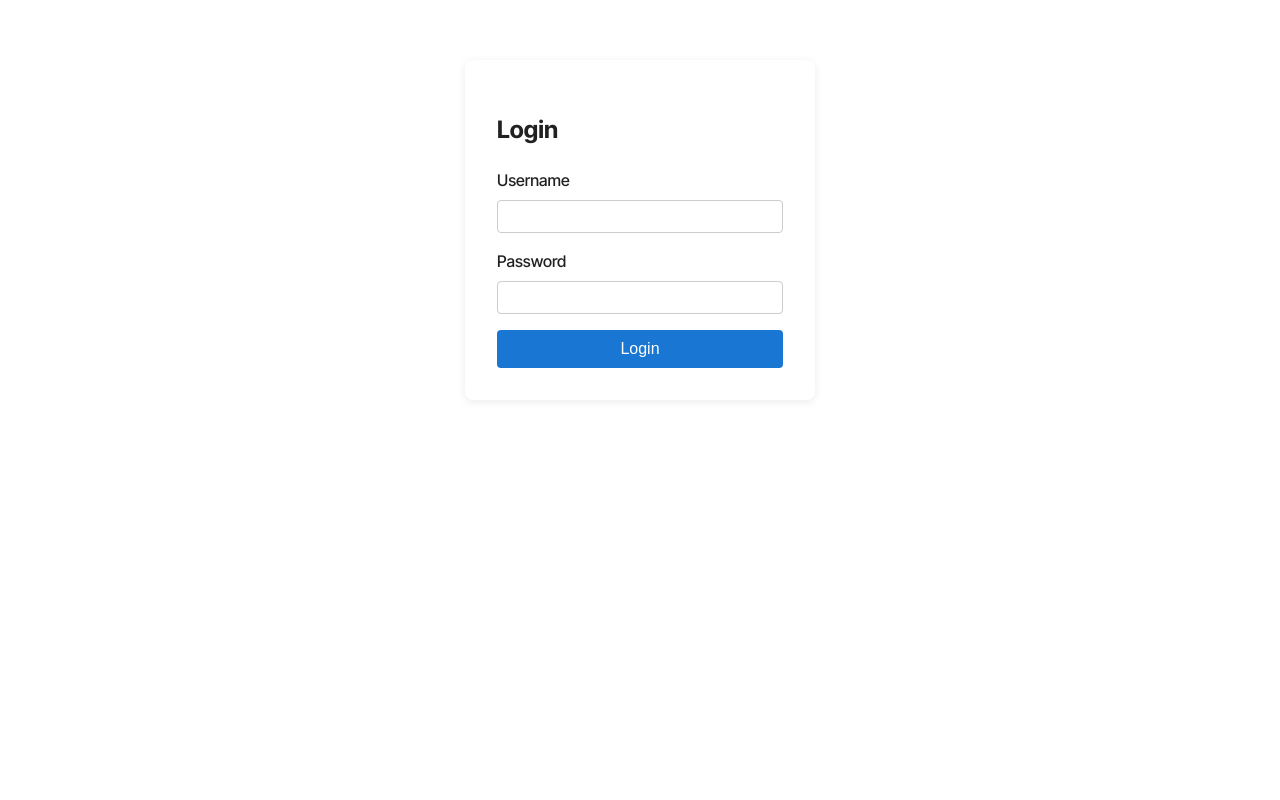
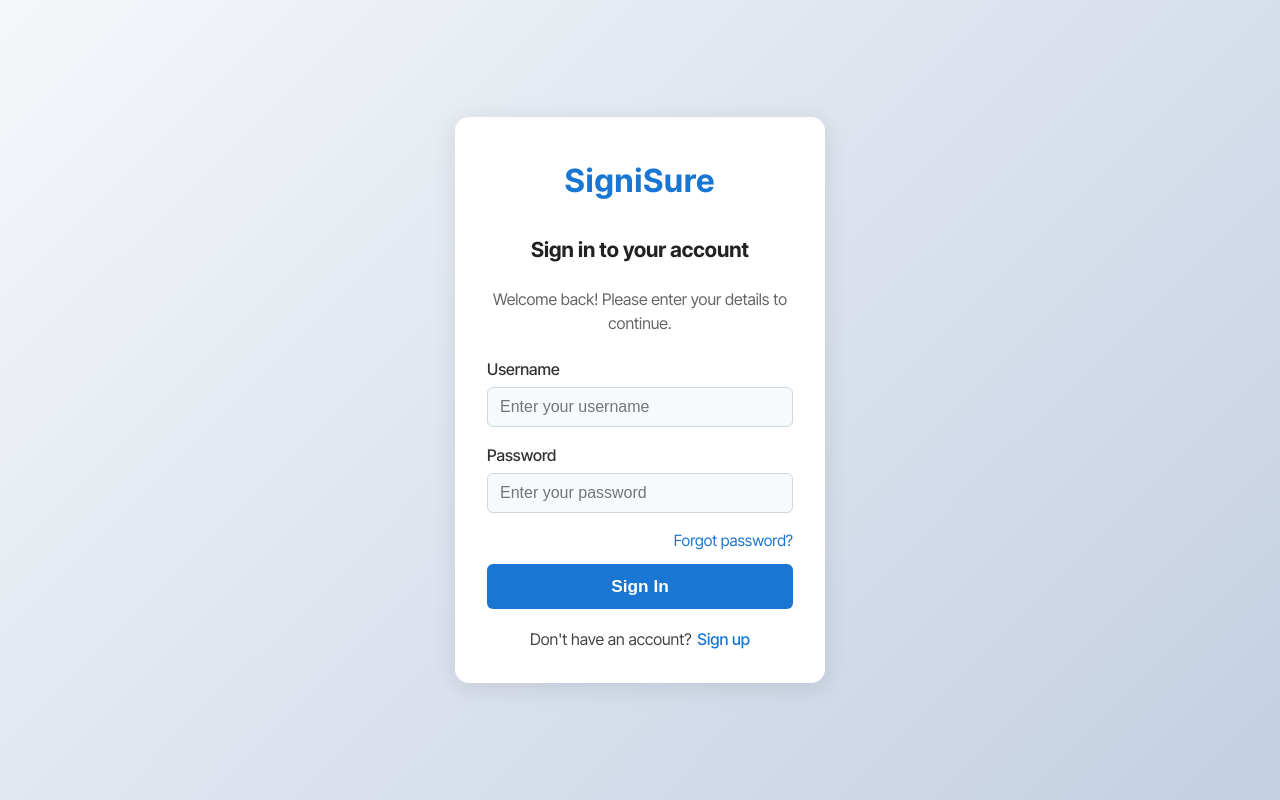
Before and after one commit to arunoday-c/SigniSure-fe, a React (Create React App) app: page /login in a window 1280 px wide. Built offline with nearby package versions, Linux system fonts and the light colour scheme.

Commit message:
login page better design

```diff
--- a/src/pages/Login/Login.css
+++ b/src/pages/Login/Login.css
@@ -1,40 +1,121 @@
+.login-bg {
+  min-height: 100vh;
+  background: linear-gradient(135deg, #f5f7fa 0%, #c3cfe2 100%);
+  display: flex;
+  align-items: center;
+  justify-content: center;
+}
+
 .login-container {
-  max-width: 350px;
-  margin: 60px auto;
-  padding: 32px;
+  max-width: 370px;
+  width: 100%;
+  margin: 40px auto;
+  padding: 40px 32px 32px 32px;
   background: #fff;
-  border-radius: 8px;
-  box-shadow: 0 2px 8px rgba(0, 0, 0, 0.08);
+  border-radius: 14px;
+  box-shadow: 0 4px 24px rgba(0, 0, 0, 0.1);
+  display: flex;
+  flex-direction: column;
+  align-items: center;
+}
+
+.login-logo {
+  font-family: "Inter Tight", "Roboto", sans-serif;
+  font-size: 2rem;
+  font-weight: 700;
+  color: #1976d2;
+  margin-bottom: 12px;
+  letter-spacing: 1px;
+}
+
+.login-title {
+  font-size: 1.3rem;
+  font-weight: 600;
+  margin-bottom: 6px;
+  color: #222;
+  text-align: center;
+}
+
+.login-subtext {
+  font-size: 1rem;
+  color: #666;
+  margin-bottom: 22px;
+  text-align: center;
 }
 
 .login-form {
   display: flex;
   flex-direction: column;
+  width: 100%;
 }
 
 .login-form label {
-  margin-bottom: 8px;
+  margin-bottom: 6px;
   font-weight: 500;
+  color: #333;
 }
 
 .login-form input {
   margin-bottom: 16px;
-  padding: 8px;
-  border: 1px solid #ccc;
-  border-radius: 4px;
+  padding: 10px 12px;
+  border: 1px solid #cfd8dc;
+  border-radius: 6px;
+  font-size: 1rem;
+  background: #f7fafc;
+  transition: border 0.2s;
+}
+
+.login-form input:focus {
+  border: 1.5px solid #1976d2;
+  outline: none;
+  background: #fff;
+}
+
+.login-links {
+  display: flex;
+  justify-content: flex-end;
+  margin-bottom: 12px;
+}
+
+.forgot-link {
+  font-size: 0.97rem;
+  color: #1976d2;
+  text-decoration: none;
+  transition: text-decoration 0.2s;
+}
+.forgot-link:hover {
+  text-decoration: underline;
 }
 
 .login-form button {
-  padding: 10px;
+  padding: 12px;
   background: #1976d2;
   color: #fff;
   border: none;
-  border-radius: 4px;
-  font-size: 16px;
+  border-radius: 6px;
+  font-size: 1.08rem;
+  font-weight: 600;
   cursor: pointer;
   transition: background 0.2s;
+  margin-bottom: 8px;
 }
 
 .login-form button:hover {
   background: #115293;
 }
+
+.signup-text {
+  margin-top: 10px;
+  font-size: 1rem;
+  color: #444;
+  text-align: center;
+}
+.signup-link {
+  color: #1976d2;
+  text-decoration: none;
+  font-weight: 500;
+  margin-left: 2px;
+}
+.signup-link:hover {
+  text-decoration: underline;
+}
--- a/src/pages/Login/Login.js
+++ b/src/pages/Login/Login.js
@@ -4,15 +4,30 @@ import "./Login.css"
 
 function Login() {
   return (
-    <div className="login-container">
-      <h2>Login</h2>
-      <form className="login-form">
-        <label htmlFor="username">Username</label>
-        <input type="text" id="username" name="username" required />
-        <label htmlFor="password">Password</label>
-        <input type="password" id="password" name="password" required />
-        <button type="submit">Login</button>
-      </form>
+    <div className="login-bg">
+      <div className="login-container">
+        <div className="login-logo">SigniSure</div>
+        <h2 className="login-title">Sign in to your account</h2>
+        <p className="login-subtext">Welcome back! Please enter your details to continue.</p>
+        <form className="login-form">
+          <label htmlFor="username">Username</label>
+          <input type="text" id="username" name="username" placeholder="Enter your username" required />
+          <label htmlFor="password">Password</label>
+          <input type="password" id="password" name="password" placeholder="Enter your password" required />
+          <div className="login-links">
+            <a href="#" className="forgot-link">
+              Forgot password?
+            </a>
+          </div>
+          <button type="submit">Sign In</button>
+        </form>
+        <div className="signup-text">
+          Don&apos;t have an account?{" "}
+          <a href="#" className="signup-link">
+            Sign up
+          </a>
+        </div>
+      </div>
     </div>
   )
 }
```
